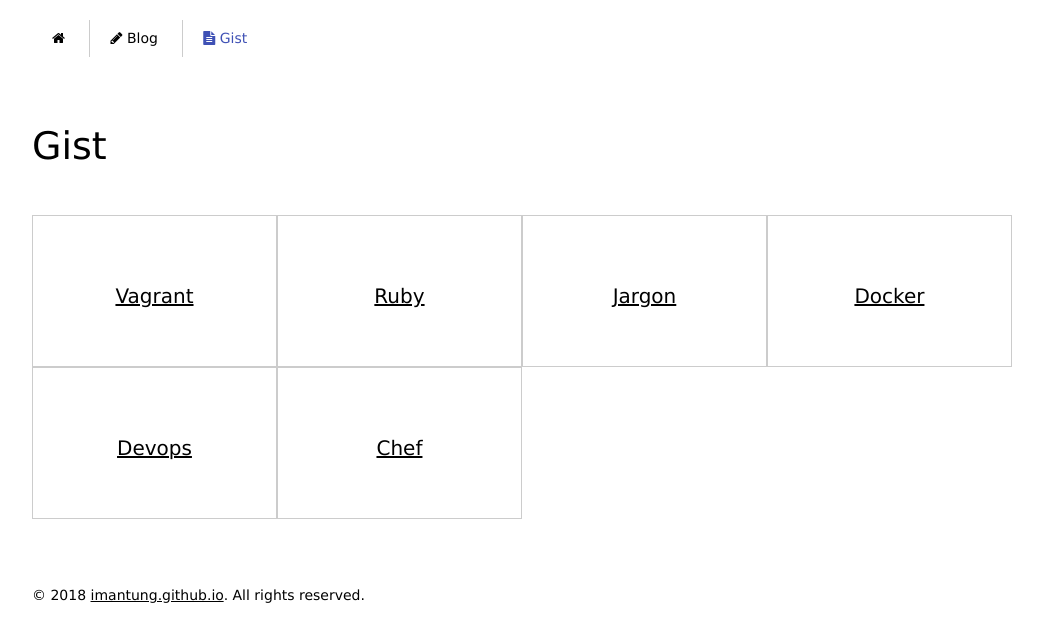
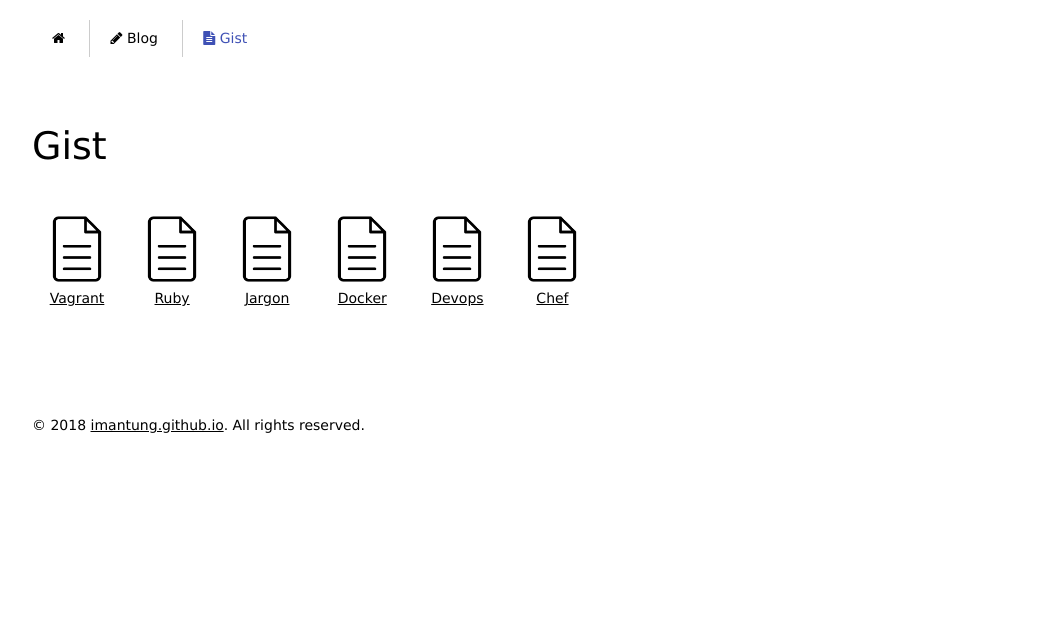
Before and after one commit to imantung/imantung.github.io, a Jekyll site: the page built from gist/index.html, in a window 1280 px wide. Shown: the top 642 px of the page, without its empty margins (118-1161 px from the left). Built offline with Jekyll 4.4.1, drawn with Linux system fonts in a browser that asks for light colours; nearby versions of some CDN libraries.

Commit message:
icon for gist

```diff
--- a/gist/index.html
+++ b/gist/index.html
@@ -6,10 +6,11 @@
 
 <h1>Gist</h1>
 
-<div class="w3-row w3-center" style="margin-top: 50px;">
+<div class="" style="margin-top: 50px;">
   {% for post in site.categories.gist %}
-  <a class="w3-col s6 m4 l3 w3-border" style="padding: 40px; 5px;" href="{{ post.url }}">
-    <h5>{{ post.title }}</h5>
+  <a class="w3-center gist-item" href="{{ post.url }}">
+    <img src="assets/file512.png" alt="" >
+    {{ post.title }}
   </a>
   {% endfor %}
 </div>
--- a/public/css/gist.css
+++ b/public/css/gist.css
@@ -20,3 +20,17 @@
   background-color: #e6f2ff;
   overflow-x: scroll;
 }
+
+.gist-item{
+  display: inline-block;
+  font-size: 14px;
+  margin-left: 5px;
+  margin-right: 5px;
+  margin-bottom: 40px;
+  width: 80px;
+}
+
+.gist-item img{
+  width: 85%;
+  margin-bottom: 5px;
+}
```
Also changed, not shown: gist/assets/file512.png (added).
